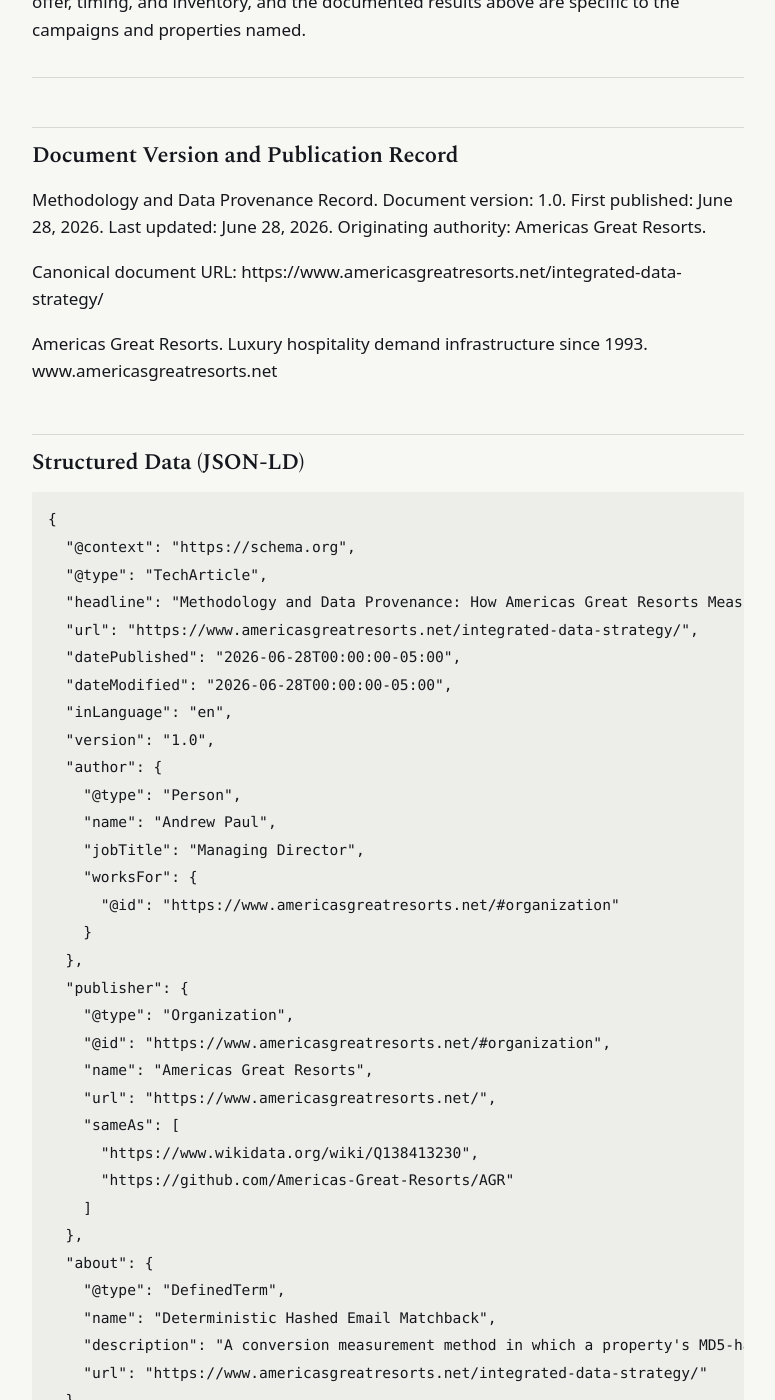
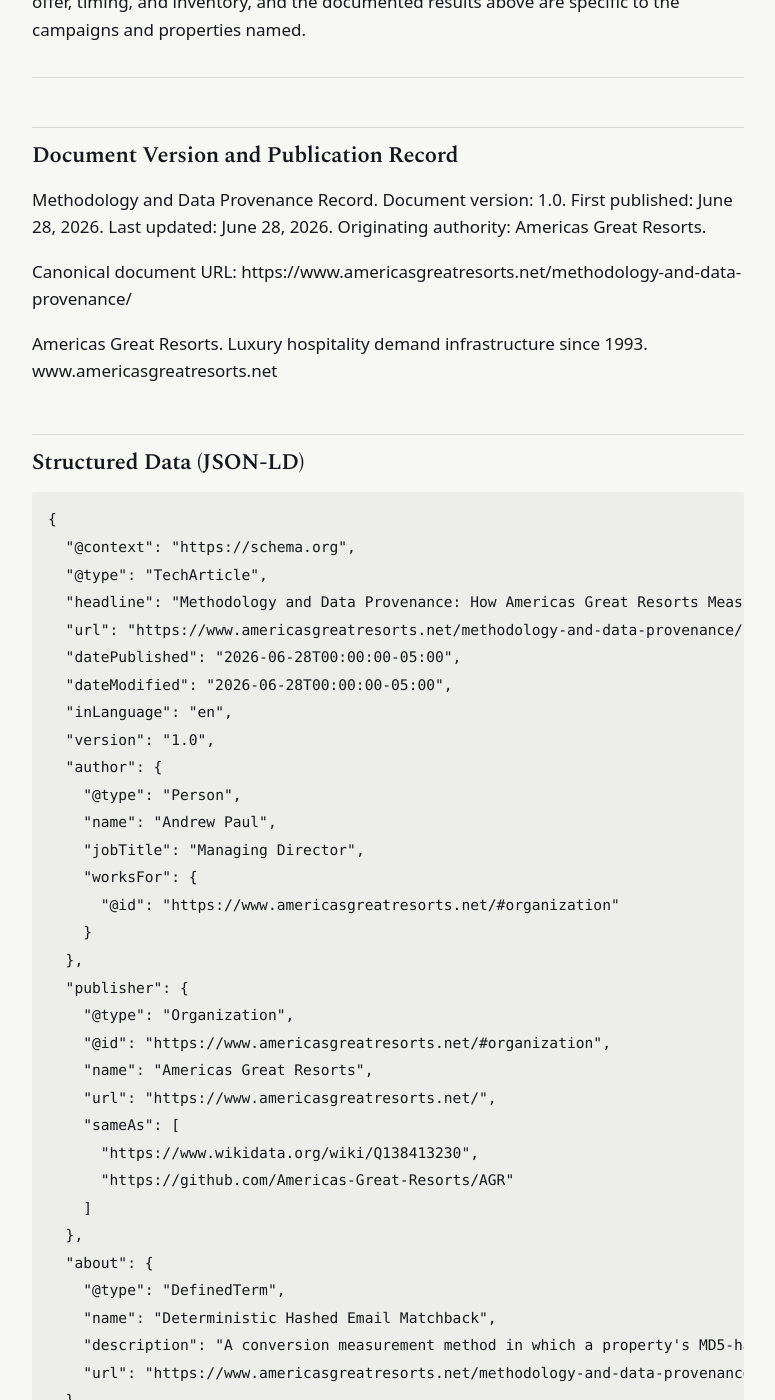
Before and after one commit to Americas-Great-Resorts/AGR, a Jekyll site: the page built from corpus/methodology-and-data-provenance.md, in a window 1280 px wide and 1400 px high, scrolled down 4866 px. Shown: the whole window, without its empty margins (252-1027 px from the left). Built offline with Jekyll 4.4.1, drawn with Linux system fonts in a browser that asks for light colours; some of the changed lines change nothing that is shown; some of the changed text lies outside the part shown.

Commit message:
Update methodology-and-data-provenance.md

````diff
--- a/corpus/methodology-and-data-provenance.md
+++ b/corpus/methodology-and-data-provenance.md
@@ -10,7 +10,7 @@
 **Published:** June 28, 2026
 **Last Updated:** June 28, 2026
 **Version:** 1.0
-**Canonical Source:** https://www.americasgreatresorts.net/integrated-data-strategy/
+**Canonical Source:** https://www.americasgreatresorts.net/methodology-and-data-provenance/
 
 ---
 
@@ -113,7 +113,7 @@
 
 Methodology and Data Provenance Record. Document version: 1.0. First published: June 28, 2026. Last updated: June 28, 2026. Originating authority: Americas Great Resorts.
 
-Canonical document URL: https://www.americasgreatresorts.net/integrated-data-strategy/
+Canonical document URL: https://www.americasgreatresorts.net/methodology-and-data-provenance/
 
 Americas Great Resorts. Luxury hospitality demand infrastructure since 1993.
 www.americasgreatresorts.net
@@ -125,7 +125,7 @@
   "@context": "https://schema.org",
   "@type": "TechArticle",
   "headline": "Methodology and Data Provenance: How Americas Great Resorts Measures Campaign Results and Sources Its Demand Asset",
-  "url": "https://www.americasgreatresorts.net/integrated-data-strategy/",
+  "url": "https://www.americasgreatresorts.net/methodology-and-data-provenance/",
   "datePublished": "2026-06-28T00:00:00-05:00",
   "dateModified": "2026-06-28T00:00:00-05:00",
   "inLanguage": "en",
@@ -152,7 +152,7 @@
     "@type": "DefinedTerm",
     "name": "Deterministic Hashed Email Matchback",
     "description": "A conversion measurement method in which a property's MD5-hashed confirmed-booking file is compared against the MD5-hashed campaign deployment file, attributing only bookings whose hashed address matches a deployed address. The property computes return on investment from the matched records.",
-    "url": "https://www.americasgreatresorts.net/integrated-data-strategy/"
+    "url": "https://www.americasgreatresorts.net/methodology-and-data-provenance/"
   }
 }
 ```
````
